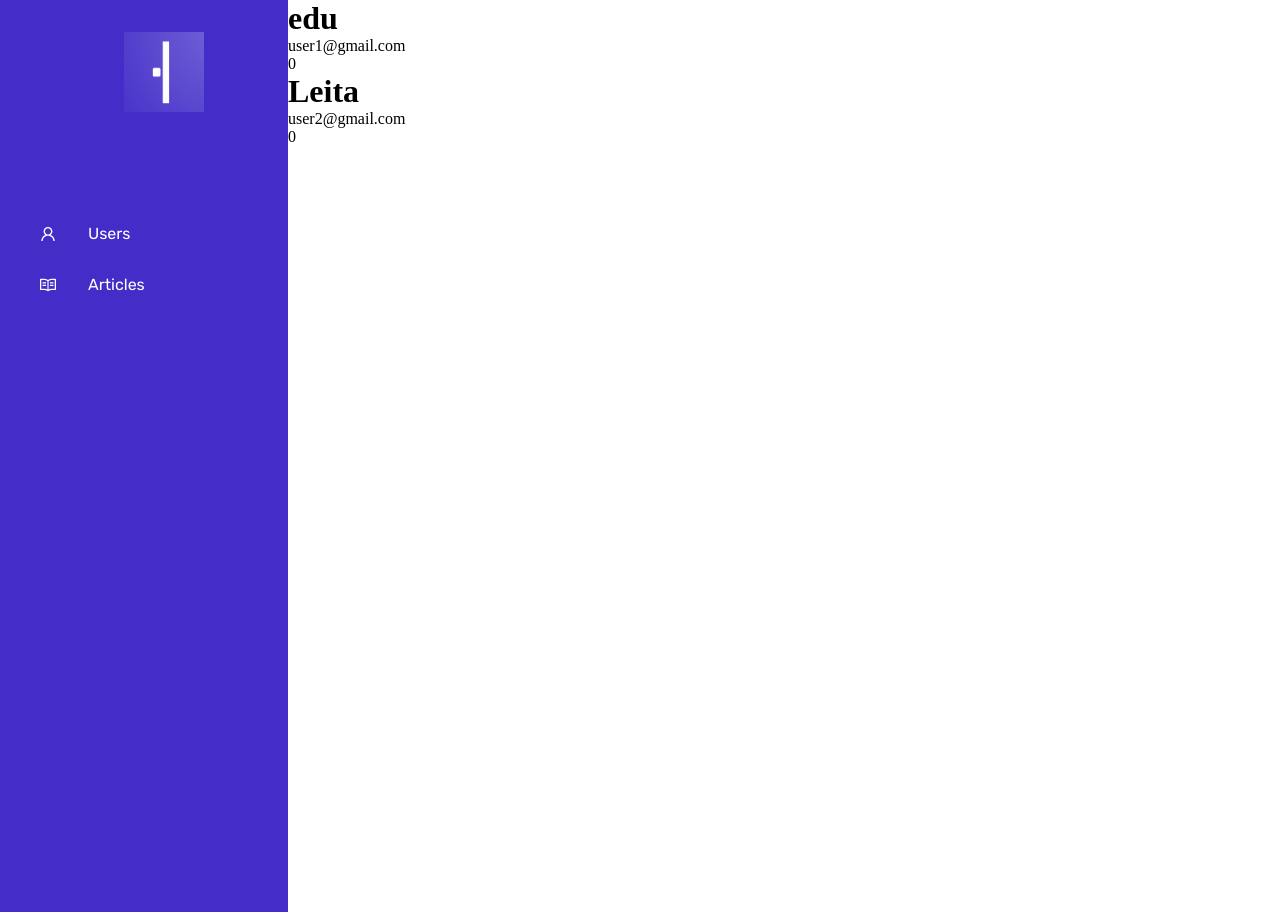
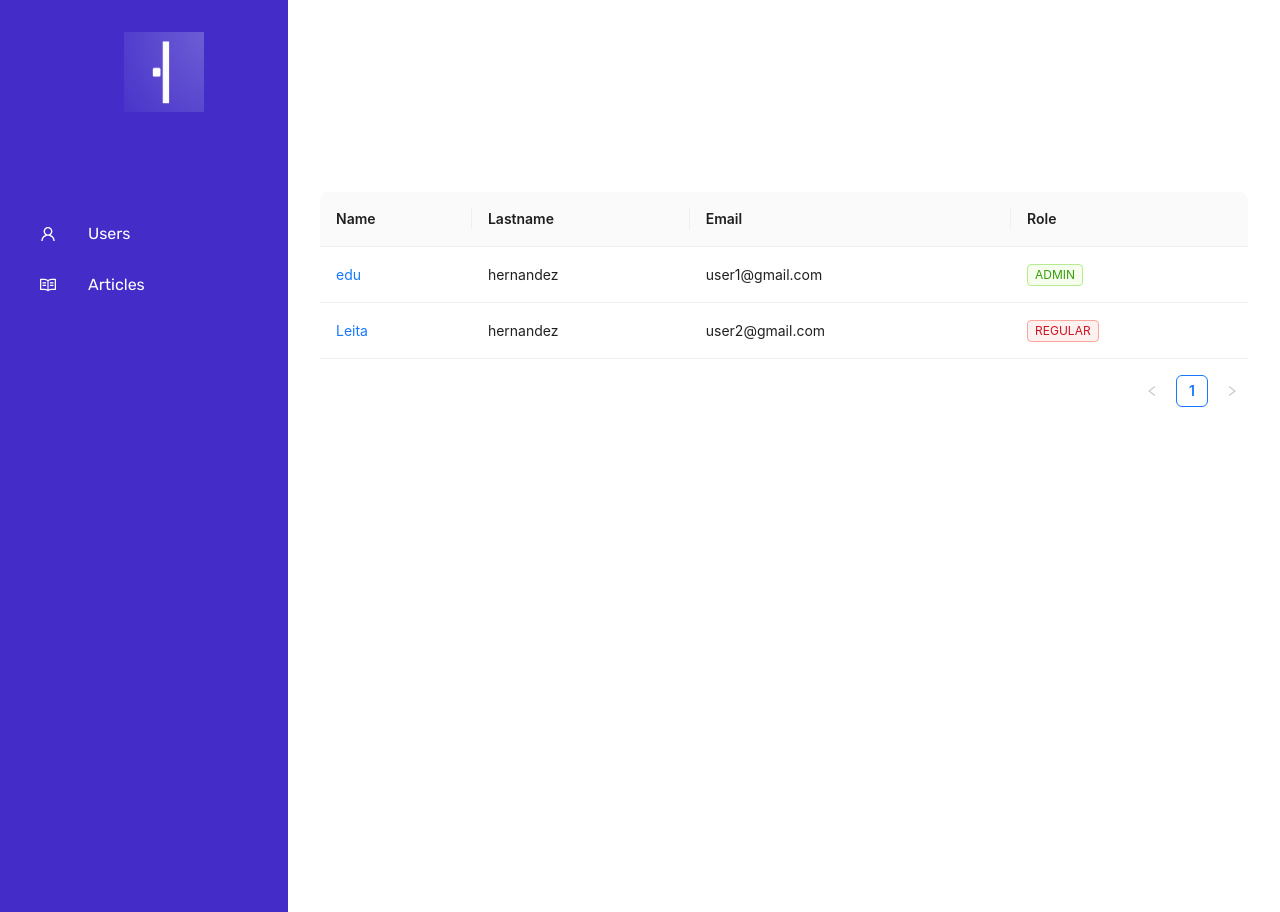
Before and after one commit to eduardohralejandro/logicgateblog_client, a React (Vite) app in the folder admin/: page / in a window 1280 px wide. Built offline with nearby package versions, Linux system fonts and the light colour scheme.

Commit message:
add table with colums, name lastName, email and role

```diff
--- a/admin/package.json
+++ b/admin/package.json
@@ -18,6 +18,7 @@
     "react-redux": "^9.1.0"
   },
   "devDependencies": {
+    "@types/antd": "^1.0.0",
     "@types/react": "^18.2.56",
     "@types/react-dom": "^18.2.19",
     "@typescript-eslint/eslint-plugin": "^7.0.2",
--- a/admin/src/src/components/user_item/UserItem.tsx
+++ b/admin/src/src/components/user_item/UserItem.tsx
@@ -1,10 +1,13 @@
 import UserList from "../user_list/UserList";
+
+import styles from './user_item.module.scss';
+
 
 
 const UserItem = () => {
   return (
     <>
-      <div>
+      <div className={styles.outer_box_user_item}>
         <UserList />
       </div>
     </>
--- /dev/null
+++ b/admin/src/src/components/user_item/user_item.module.scss
@@ -0,0 +1,5 @@
+.outer_box_user_item {
+  flex-grow: 1;
+  padding: 2rem;
+  margin-top: 10rem;
+}
--- a/admin/src/src/components/user_list/UserList.tsx
+++ b/admin/src/src/components/user_list/UserList.tsx
@@ -1,6 +1,14 @@
+import { Table, Tag } from "antd";
+import type { TableProps } from "antd";
+
 enum AuthorRole {
-  ADMIN,
-  REGULAR,
+  ADMIN = "ADMIN",
+  REGULAR = "REGULAR",
+}
+
+enum ColorRoleTag {
+  RED = "red",
+  GREEN = "green",
 }
 
 interface IAuthor {
@@ -31,24 +39,46 @@ const users: IAuthor[] = [
     name: "Leita",
     lastName: "hernandez",
     photo: "optional",
-    authorRole: AuthorRole.ADMIN,
+    authorRole: AuthorRole.REGULAR,
+  },
+];
+
+const columns: TableProps<IAuthor>["columns"] = [
+  {
+    title: "Name",
+    dataIndex: "name",
+    key: "name",
+    render: (text) => <a>{text}</a>,
+  },
+  {
+    title: "Lastname",
+    dataIndex: "lastName",
+    key: "lastName",
+  },
+  {
+    title: "Email",
+    dataIndex: "email",
+    key: "email",
+  },
+  {
+    title: "Role",
+    key: "authorRole",
+    dataIndex: "authorRole",
+    render: (authorRole: AuthorRole) => {
+      const color: string = authorRole === AuthorRole.ADMIN ? ColorRoleTag.GREEN : ColorRoleTag.RED;
+      return (
+        <div>
+          <Tag color={color} key={authorRole}>
+            {authorRole.toString()}
+          </Tag>
+        </div>
+      );
+    },
   },
 ];
 
 const UserList = () => {
-  return (
-    <>
-      {users?.map((user: IAuthor) => {
-        return (
-          <div>
-            <h1>{user.name}</h1>
-            <p>{user.email}</p>
-            <p>{user.authorRole}</p>
-          </div>
-        );
-      })}
-    </>
-  );
+  return <Table  columns={columns} dataSource={users}  />;
 };
 
 export default UserList;
```
Also changed, not shown: 1 other file (tests, documents, lock files or other folders).
